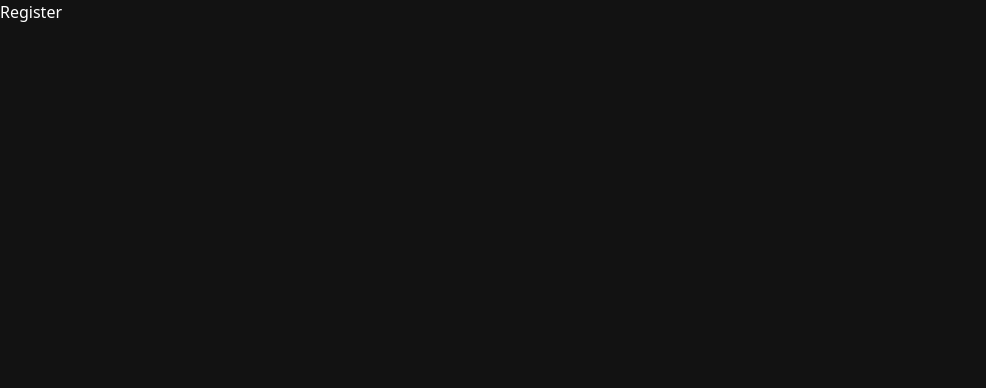
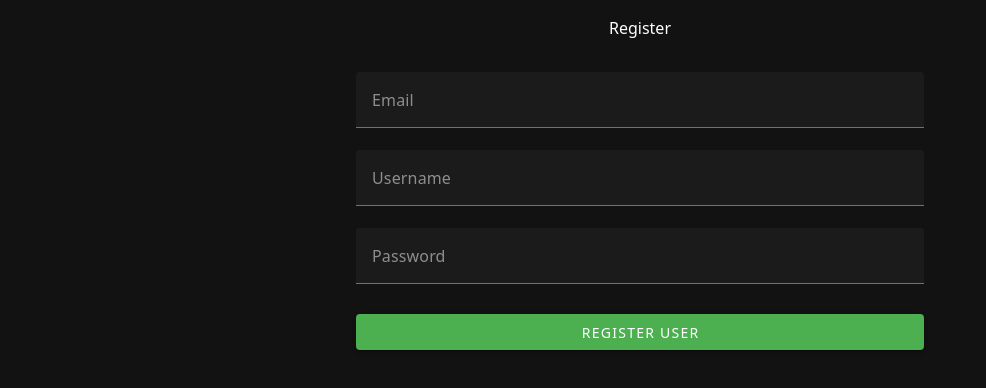
Before and after one commit to onurcankaya/vue-todo-app, a Vue app: page /register in a window 1280 px wide. Shown: the top 388 px of the page, without its empty margins (0-986 px from the left). Built offline with nearby package versions, Linux system fonts and the light colour scheme; the HTML template or start-up script is replaced by a standard one.

Commit message:
implement user registration

```diff
--- a/src/components/Register.vue
+++ b/src/components/Register.vue
@@ -1,3 +1,47 @@
+<script setup lang="ts">
+import { ref } from "vue";
+import { User } from "../types/User.ts";
+import { registerUser } from "../services/userApi.ts";
+
+const initialUser = {
+  email: "",
+  username: "",
+  password: "",
+};
+
+const user = ref<User>(initialUser);
+
+const handleSubmit = async () => {
+  await registerUser(user.value);
+};
+</script>
+
 <template>
-  <div>Register</div>
+  <v-container class="mx-auto" max-width="600">
+    <div class="text-center">Register</div>
+    <v-form @submit="handleSubmit" @submit.prevent class="mt-8">
+      <v-text-field
+        v-model="user.email"
+        placeholder="Email"
+        type="email"
+      ></v-text-field>
+      <v-text-field
+        v-model="user.username"
+        placeholder="Username"
+        type="text"
+      ></v-text-field>
+      <v-text-field
+        v-model="user.password"
+        placeholder="Password"
+        type="password"
+      ></v-text-field>
+      <v-btn
+        class="mt-2"
+        text="Register User"
+        type="submit"
+        color="success"
+        block
+      ></v-btn>
+    </v-form>
+  </v-container>
 </template>
--- a/src/components/TodoList.vue
+++ b/src/components/TodoList.vue
@@ -1,6 +1,6 @@
 <script setup lang="ts">
 import { ref, onMounted } from "vue";
-import { addTodo, fetchTodos } from "../services/api";
+import { addTodo, fetchTodos } from "../services/todoApi";
 import { Todo } from "../types/Todo";
 import TodoListItem from "../components/TodoListItem.vue";
 
--- a/src/components/TodoListItem.vue
+++ b/src/components/TodoListItem.vue
@@ -1,6 +1,6 @@
 <script setup lang="ts">
 import { ref } from "vue";
-import { deleteTodo, updateTodo } from "../services/api";
+import { deleteTodo, updateTodo } from "../services/todoApi";
 import { Todo } from "../types/Todo";
 
 const props = defineProps<{
--- /dev/null
+++ b/src/services/userApi.ts
@@ -0,0 +1,13 @@
+import axios from "axios";
+import { User } from "../types/User";
+
+const BASE_URL = "http://localhost:3000";
+
+export const registerUser = async (user: User) => {
+  try {
+    const response = await axios.post(`${BASE_URL}/register`, user);
+    return response.data;
+  } catch (error) {
+    console.error((error as Error).message);
+  }
+};
--- /dev/null
+++ b/src/types/User.ts
@@ -0,0 +1,7 @@
+export interface User {
+  id?: string;
+  username: string;
+  email: string;
+  password: string;
+  created_at?: string;
+}
```
Also changed, not shown: src/services/todoApi.ts (renamed from src/services/api.ts).
